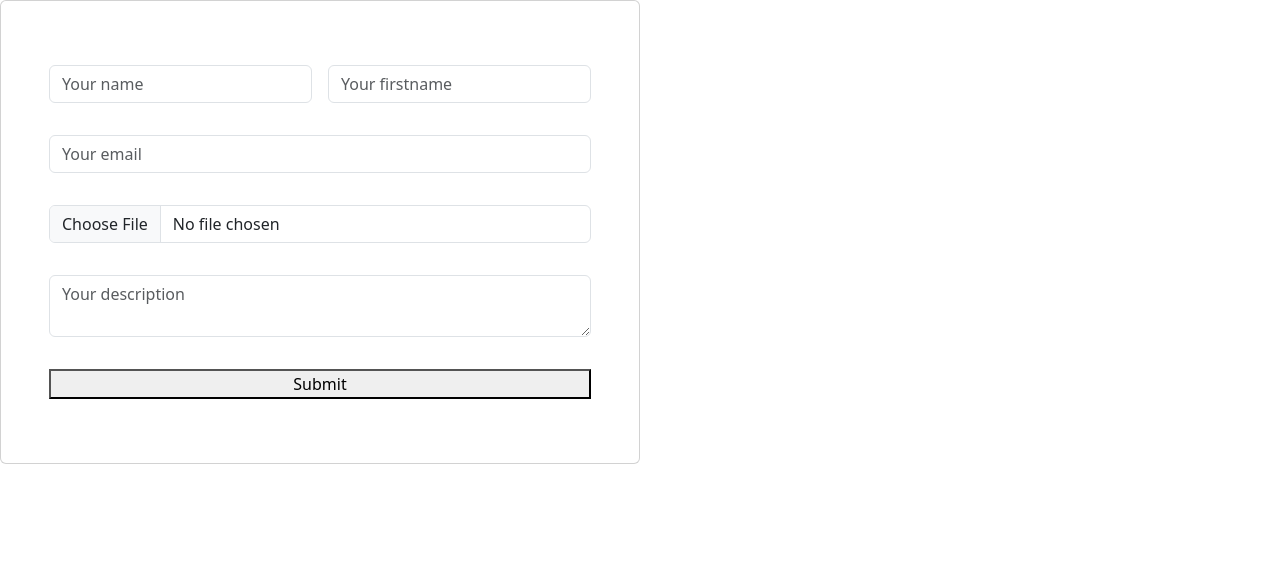
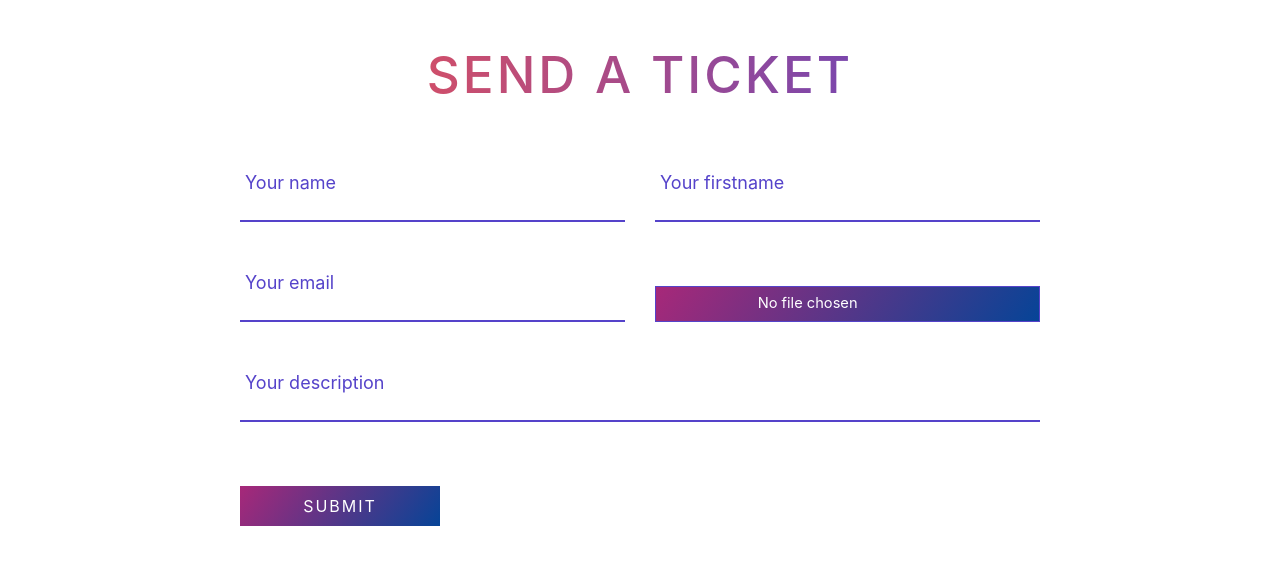
Before and after one commit to thibautjulien/hackers_poulette, a PHP site: page / in a window 1280 px wide. Shown: the top 565 px of the page. Run offline with PHP 8.4, Linux system fonts and the light colour scheme; some libraries are stand-ins or nearby versions.

Commit message:
Adapted to new design and debug

```diff
--- a/assets/css/styles.css
+++ b/assets/css/styles.css
@@ -1,4 +1,112 @@
 .error {
-  color: red;
-  font-size: 0.9em;
+    color: red;
+    font-size: 0.9em;
+
+    position: absolute;
 }
+
+
+.get-in-touch {
+    max-width: 800px;
+    margin: 50px auto;
+    position: relative;
+
+}
+
+.get-in-touch .title {
+    text-align: center;
+    text-transform: uppercase;
+    letter-spacing: 3px;
+    font-size: 3.2em;
+    line-height: 48px;
+    padding-bottom: 48px;
+    color: #5543ca;
+    background: #5543ca;
+    background: -moz-linear-gradient(left, #f4524d 0%, #5543ca 100%) !important;
+    background: -webkit-linear-gradient(left, #f4524d 0%, #5543ca 100%) !important;
+    background: linear-gradient(to right, #f4524d 0%, #5543ca 100%) !important;
+    -webkit-background-clip: text !important;
+    -webkit-text-fill-color: transparent !important;
+}
+
+.contact-form .form-field {
+    position: relative;
+    margin: 32px 0;
+}
+
+.contact-form .input-text {
+    display: block;
+    width: 100%;
+    height: 36px;
+    border-width: 0 0 2px 0;
+    border-color: #5543ca;
+    font-size: 18px;
+    line-height: 26px;
+    font-weight: 400;
+}
+
+.contact-form .input-text:focus {
+    outline: none;
+}
+
+.contact-form .input-text:focus + .label,
+.contact-form .input-text.not-empty + .label {
+    -webkit-transform: translateY(-24px);
+    transform: translateY(-24px);
+}
+
+.contact-form .label {
+    position: absolute;
+    left: 20px;
+    bottom: 18px;
+    font-size: 18px;
+    line-height: 26px;
+    font-weight: 400;
+    color: #5543ca;
+    cursor: text;
+    transition: -webkit-transform .2s ease-in-out;
+    transition: transform .2s ease-in-out;
+    transition: transform .2s ease-in-out,
+    -webkit-transform .2s ease-in-out;
+}
+
+.contact-form .submit-btn {
+    display: inline-block;
+    background-color: #000;
+    background-image: linear-gradient(125deg, #a72879, #064497);
+    color: #fff;
+    text-transform: uppercase;
+    letter-spacing: 2px;
+    font-size: 16px;
+    padding: 8px 16px;
+    border: none;
+    width: 200px;
+    cursor: pointer;
+
+    transition: 1s;
+}
+
+.submit-btn:hover {
+    transform: scale(1.1);
+}
+
+#file::-webkit-file-upload-button {
+    visibility: hidden;
+}
+
+#file {
+    content: 'Select a file';
+    display: inline-block;
+    border: 1px solid #5543ca;
+    background-image: linear-gradient(125deg, #a72879, #064497);
+
+    color: white;
+
+    outline: none;
+    white-space: nowrap;
+    -webkit-user-select: none;
+    cursor: pointer;
+    font-size: 11pt;
+    line-height: 26px;
+    font-weight: 400;
+}
--- a/assets/js/validation.js
+++ b/assets/js/validation.js
@@ -31,7 +31,7 @@ document.addEventListener("DOMContentLoaded", () => {
 
         // Valider le champ "Email"
         if (!validateEmail(email.value) || !validateString(email.value, 2, 255)) {
-      showError("emailError", "L'adresse email est invalide ou dépasse la taille autorisée (2-255 caractères).");
+            showError("emailError", "L'adresse email est invalide.");
             isValid = false;
         }
 
--- a/index.php
+++ b/index.php
@@ -53,50 +53,63 @@ if ($_SERVER["REQUEST_METHOD"] == "POST") {
     <link rel="stylesheet" href="assets/css/styles.css">
 
     <!-- Bootstrap -->
-    <link href="https://cdn.jsdelivr.net/npm/bootstrap@5.3.3/dist/css/bootstrap.min.css" rel="stylesheet"
-        integrity="sha384-QWTKZyjpPEjISv5WaRU9OFeRpok6YctnYmDr5pNlyT2bRjXh0JMhjY6hW+ALEwIH" crossorigin="anonymous">
-    <script src="https://cdn.jsdelivr.net/npm/bootstrap@5.3.3/dist/js/bootstrap.bundle.min.js"
-        integrity="sha384-YvpcrYf0tY3lHB60NNkmXc5s9fDVZLESaAA55NDzOxhy9GkcIdslK1eN7N6jIeHz" crossorigin="anonymous"
-        defer></script>
+    <link href="//maxcdn.bootstrapcdn.com/bootstrap/4.1.1/css/bootstrap.min.css" rel="stylesheet" id="bootstrap-css">
+    <script src="//maxcdn.bootstrapcdn.com/bootstrap/4.1.1/js/bootstrap.min.js"></script>
+    <script src="//cdnjs.cloudflare.com/ajax/libs/jquery/3.2.1/jquery.min.js"></script>
 
     <!-- Validation FORM -->
     <script src="./assets/js/validation.js" defer></script>
 </head>
 
 <body>
-    <section id="form">
-        <form id="form" action="" method="post" enctype="multipart/form-data">
-            <div class="card w-50 p-5">
-                <div class="d-flex flex-row my-3">
+
+<section id="form" class="get-in-touch">
+    <h1 class="title">Send a ticket</h1>
+
+    <form id="form" action="" method="post" enctype="multipart/form-data" class="contact-form row">
+
+
         <!-- Input NAME -->
-                    <input type="text" class="form-control me-3" id="name" name="name" placeholder="Your name">
+        <div class="form-field col-lg-6">
+            <input type="text" class="input-text js-input" id="name" name="name">
+            <label class="label" for="name">Your name</label>
             <span class="error" id="nameError"></span>
+        </div>
 
         <!-- Input FIRSTNAME -->
-                    <input type="text" class="form-control" id="firstname" name="firstname"
-                        placeholder="Your firstname">
+        <div class="form-field col-lg-6">
+            <input type="text" class="input-text js-input" id="firstname" name="firstname">
+            <label class="label" for="firstname">Your firstname</label>
             <span class="error" id="firstnameError"></span>
         </div>
 
+
         <!-- Input EMAIL -->
-                <div class="my-3">
-                    <input type="email" class="form-control" id="email" name="email" placeholder="Your email">
+        <div class="form-field col-lg-6">
+            <input type="email" class="input-text js-input" id="email" name="email">
             <span class="error" id="emailError"></span>
+            <label class="label" for="email">Your email</label>
         </div>
 
         <!-- Input FILE -->
-                <div class="my-3">
-                    <input type="file" class="form-control" id="file" name="file">
+        <div class="form-field col-lg-6">
+            <input type="file" class="input-text js-input" id="file" name="file">
             <span class="error" id="fileError"></span>
         </div>
 
         <!-- Input DESCRIPTION -->
-                <textarea class="form-control my-3" id="description" name="description"
-                    placeholder="Your description"></textarea>
+        <div class="form-field col-lg-12">
+            <input class="input-text js-input" id="description" name="description"></input>
+            <label class="label" for="name">Your description</label>
+
             <span class="error" id="descriptionError"></span>
+        </div>
 
-                <button type="submit" class="my-3">Submit</button>
+        <div class="form-field col-lg-6">
+            <button type="submit" id="submit" class="submit-btn">Submit</button>
         </div>
+
+
     </form>
 </section>
 
```
Lines whose indentation alone changed are shown as unchanged.
